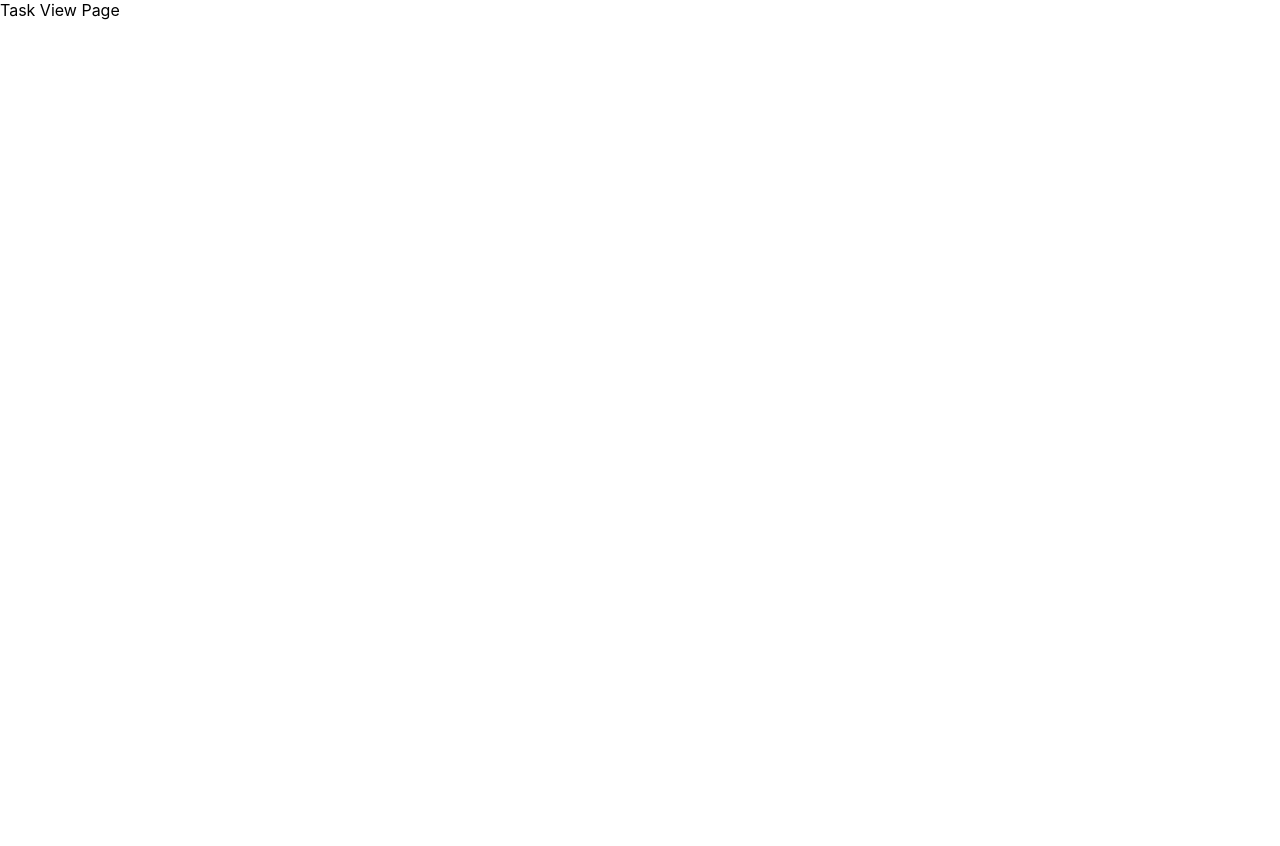
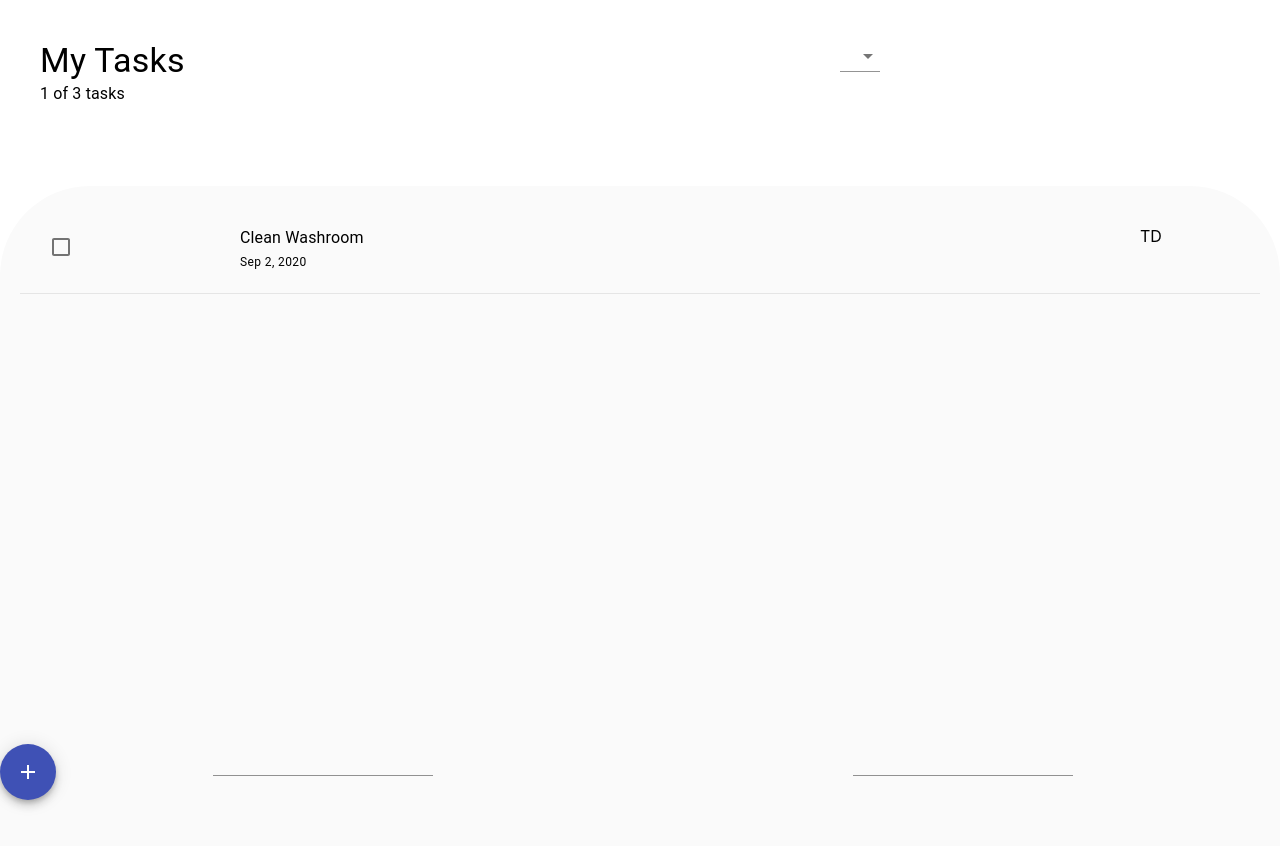
Before and after one commit to yiyeum/task-app, a React (Create React App) app: page / in a window 1280 px wide. Shown: the top 846 px of the page. Before the commit the page ends 800 px from the top, so only its background shows below. Built offline with nearby package versions, Linux system fonts and the light colour scheme.

Commit message:
feat: add draft ui for each components

```diff
--- a/src/components/List/List.tsx
+++ b/src/components/List/List.tsx
@@ -1,7 +1,26 @@
 import React from 'react'
+import { Grid, Checkbox, Typography, WithStyles, withStyles } from '@material-ui/core'
 
-export const List = () => {
+const styles = {
+    root: {
+        borderBottom: '1px solid #E5E5E5',
+        padding: 20
+    }
+}
+
+const ListBase = (props: WithStyles<typeof styles>) => {
+    const { classes } = props
+
     return (
-        <></>
+        <Grid container className={classes.root}>
+            <Grid item lg={2} md={2} sm={2}><Checkbox /></Grid>
+            <Grid item lg={9} md={9} sm={9}>
+                <Typography variant='body1'>Clean Washroom</Typography>
+                <Typography variant='caption'>Sep 2, 2020</Typography>
+            </Grid>
+            <Grid item lg={1} md={1} sm={1}>TD</Grid>
+        </Grid>
     );
 }
+
+export const List = withStyles(styles)(ListBase)
--- a/src/containers/HeaderSort/HeaderSort.tsx
+++ b/src/containers/HeaderSort/HeaderSort.tsx
@@ -1,7 +1,27 @@
 import React from 'react'
+import { Grid, Typography, Select } from '@material-ui/core'
+import { WithStyles, withStyles } from '@material-ui/core';
 
-export const HeaderSort = () => {
+const styles = {
+    root: {
+        padding: 40
+    }
+}
+
+const HeaderSortBase = (props: WithStyles<typeof styles>) => {
+    const { classes } = props
+
     return (
-        <></>
+        <Grid container className={classes.root}>
+            <Grid item lg={8} md={8} sm={8}>
+                <Typography variant='h4'>My Tasks</Typography>
+                <Typography variant='body1'>1 of 3 tasks</Typography>
+            </Grid>
+            <Grid item lg={4} md={4} sm={4}>
+                <Select />
+            </Grid>
+        </Grid>
     );
 }
+
+export const HeaderSort = withStyles(styles)(HeaderSortBase)
--- a/src/containers/ListView/ListView.tsx
+++ b/src/containers/ListView/ListView.tsx
@@ -1,7 +1,26 @@
 import React from 'react'
+import { List } from '../../components'
+import { WithStyles, withStyles } from '@material-ui/core';
 
-export const ListView = () => {
+const styles = {
+    root: {
+        backgroundColor: '#FAFAFA',
+        padding: 20,
+        marginTop: 40,
+        height: '80vh',
+        borderTopLeftRadius: 90,
+        borderTopRightRadius: 90
+    }
+}
+
+const ListViewBase = (props: WithStyles<typeof styles>) => {
+    const { classes } = props
+
     return (
-        <> </>
+        <div className={classes.root}>
+            <List />
+        </div>
     );
 }
+
+export const ListView = withStyles(styles)(ListViewBase)
--- a/src/containers/TaskForm/TaskForm.tsx
+++ b/src/containers/TaskForm/TaskForm.tsx
@@ -1,7 +1,33 @@
 import React from 'react'
+import { Grid, Fab, TextField, WithStyles, withStyles } from '@material-ui/core'
+import AddIcon from '@material-ui/icons/Add'
 
-export const TaskForm = () => {
+const styles = {
+    root: {
+        position: 'fixed' as 'fixed',
+        bottom: 0,
+        zIndex: 9999
+    }
+}
+
+const TaskFormBase = (props: WithStyles<typeof styles>) => {
+    const { classes } = props
+
     return (
-        <></>
+        <Grid container className={classes.root}>
+            <Grid item lg={2} md={2} sm={2}>
+                <Fab color="primary" aria-label="add">
+                    <AddIcon />
+                </Fab>
+            </Grid>
+            <Grid item lg={6} md={6} sm={6}>
+                <TextField />
+            </Grid>
+            <Grid item lg={4} md={4} sm={4}>
+                <TextField />
+            </Grid>
+        </Grid>
     );
 }
+
+export const TaskForm = withStyles(styles)(TaskFormBase)
--- a/src/pages/TaskView/TaskView.tsx
+++ b/src/pages/TaskView/TaskView.tsx
@@ -1,7 +1,12 @@
 import React from 'react'
+import { HeaderSort, ListView, TaskForm } from '../../containers'
 
 export const TaskView = () => {
     return (
-        <>Task View Page</>
+        <>
+            <HeaderSort />
+            <ListView />
+            <TaskForm />
+        </>
     );
 }
```
